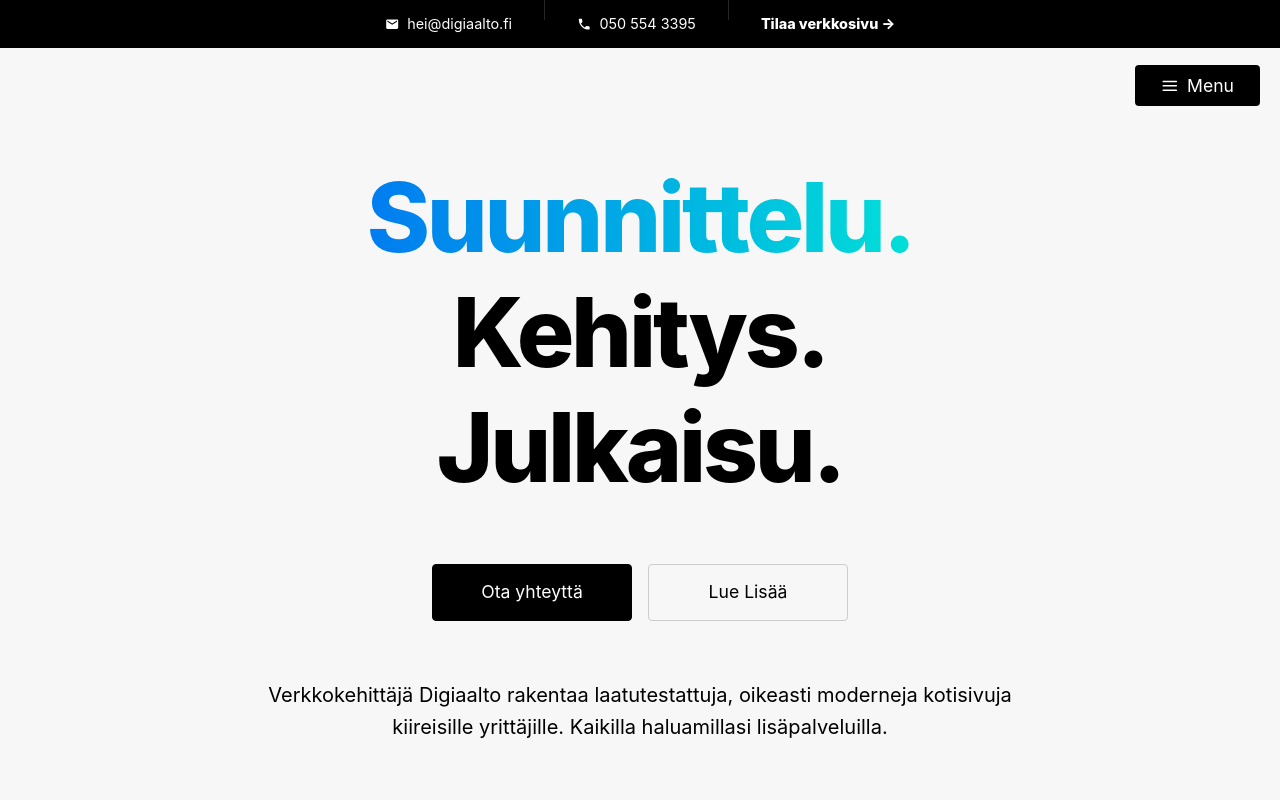
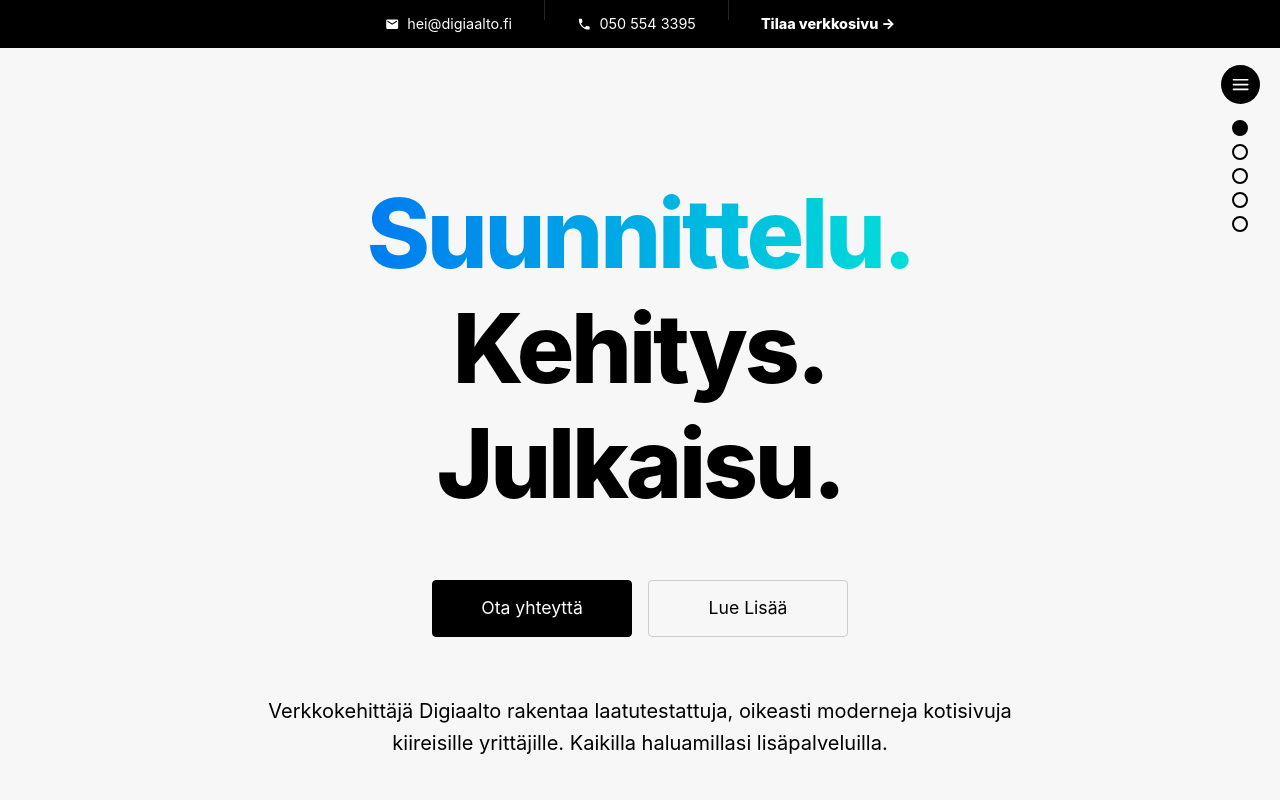
Before and after one commit to digiaalto/etusivu, a Next.js app: page / in a window 1280 px wide. Shown: the top 800 px of the page. Built offline with nearby package versions, Linux system fonts and the light colour scheme; a small style sheet from the web is missing.

Commit message:
Menu ja linkkinimiin muutoksia, bugi korjauksia

```diff
--- a/components/LP_Pricing.js
+++ b/components/LP_Pricing.js
@@ -1,8 +1,9 @@
 import styles from "../styles/LP_Pricing.module.sass"
 
-const LP_Pricing = () => {
+const LP_Pricing = (props) => {
+  const { refs } = props
   return (
-    <section className={styles.section} id="hinnoittelu">
+    <section className={styles.section} id="hinta" ref={refs}>
       <div className={styles.content}>
         <h3 className={styles.header}>
           Yrityssivu avaimet käteen toimituksella kiinteään hintaan 3,200€
--- a/components/LP_Process.js
+++ b/components/LP_Process.js
@@ -2,8 +2,9 @@ import styles from "../styles/LP_Process.module.sass"
 import { useEffect, useState } from "react"
 import { useInView } from "react-intersection-observer"
 
-const LP_Process = () => {
-  const { ref, inView, entry } = useInView()
+const LP_Process = (props) => {
+  const { refs } = props
+  const { ref, inView } = useInView()
   const [initialY, setInitialY] = useState(0)
   const [scrollY, setScrollY] = useState(0)
 
--- a/components/Layout.js
+++ b/components/Layout.js
@@ -1,9 +1,10 @@
 import React, { useState } from "react"
 import Head from "next/head"
+import disableScroll from "disable-scroll"
+
 import Topbar from "./Topbar"
 import NavMenu from "./NavMenu"
 import Footer from "./Footer"
-import disableScroll from "disable-scroll"
 
 const Layout = (props) => {
   const {
@@ -12,26 +13,27 @@ const Layout = (props) => {
     description,
     topbar,
     footerHaastattelu,
+    sectionRefs,
     children,
   } = props
   const [overlayVisible, setOverlayVisible] = useState(false)
+
+  const SEO = {
+    title: title
+      ? `${title} | Digiaalto.fi`
+      : `Verkkosivut yritykselle nopeasti ja helposti | Digiaalto.fi`, // 60 chars.
+    type: type ? type : "website",
+    description: description
+      ? description
+      : `Digiaalto rakentaa laatutestattuja verkkosivuja kiireiselle yrittäjälle uudella tekniikalla. Osta tehokkaat ja optimoidut verkkosivut, saat avaimet käteen.`,
+    image: "https://www.digiaalto.fi/brand/some-image.png",
+  }
 
   const toggleOverlay = () => {
     const newOverlayVisible = !overlayVisible
     if (newOverlayVisible) disableScroll.on()
     else disableScroll.off()
     setOverlayVisible(!overlayVisible)
-  }
-
-  const SEO = {
-    title: title
-      ? `${title} | Digiaalto.fi`
-      : `Verkkosivut yritykselle nopeasti ja helposti | Digiaalto.fi`, // 60
-    type: type ? type : "website",
-    description: description
-      ? description
-      : `Digiaalto rakentaa laatutestattuja verkkosivuja kiireiselle yrittäjälle uudella tekniikalla. Osta tehokkaat ja optimoidut verkkosivut, saat avaimet käteen.`,
-    image: "https://www.digiaalto.fi/brand/some-image.png",
   }
 
   return (
@@ -51,8 +53,12 @@ const Layout = (props) => {
         <meta name="og:image" content={SEO.image} />
       </Head>
       {topbar && <Topbar />}
-      <NavMenu menuOpen={overlayVisible} toggleOverlay={toggleOverlay} />
-      <main style={{ marginTop: "3rem" }}>{children}</main>
+      <NavMenu
+        menuOpen={overlayVisible}
+        toggleOverlay={toggleOverlay}
+        sectionRefs={sectionRefs}
+      />
+      <main>{children}</main>
       <Footer haastattelu={footerHaastattelu} />
     </React.Fragment>
   )
--- a/components/NavMenu.js
+++ b/components/NavMenu.js
@@ -1,25 +1,18 @@
 import styles from "../styles/NavMenu.module.sass"
+import React, { useState, useEffect } from "react"
+import { useRouter } from "next/router"
 import { FiMenu } from "react-icons/fi"
 import { AiOutlineClose } from "react-icons/ai"
-import { useRouter } from "next/router"
 import Overlay from "./utility/Overlay"
-
-/**
- * Navigation Menu for both desktop and mobile.
- *
- * Opens up an dark overlay with smooth animations on click.
- * Overlay closes once user clicks a link or the overlay itself.
- * Overlay also contains a close button for UX.
- */
 
 const links = [
   {
-    text: "Etusivu",
-    href: "/#",
+    text: "Digiaalto lyhyesti",
+    href: "/#digiaalto-lyhyesti",
   },
   {
-    text: "Verkkopalvelu",
-    href: "/#verkkopalvelu",
+    text: "Verkkosivut",
+    href: "/#verkkohankinnan-ratkaisu",
   },
   {
     text: "Laatutesti",
@@ -30,8 +23,8 @@ const links = [
     href: "/#valmistusprosessi",
   },
   {
-    text: "Hinnoittelu",
-    href: "/#hinnoittelu",
+    text: "Hinta",
+    href: "/#hinta",
   },
   {
     text: "Yhteydenotto",
@@ -40,28 +33,122 @@ const links = [
 ]
 
 const NavMenu = (props) => {
-  const { menuOpen, toggleOverlay } = props
+  const { menuOpen, toggleOverlay, sectionRefs } = props
+  const [visibleSection, setVisibleSection] = useState()
+
+  useEffect(() => {
+    if (sectionRefs) {
+      const handleScroll = () => {
+        const scrollPosition = window.scrollY
+
+        const selected = sectionRefs.find(({ ref }) => {
+          const ele = ref.current
+          if (ele) {
+            const { offsetTop, offsetBottom } = getDimensions(ele)
+            return (
+              scrollPosition + 10 >= offsetTop &&
+              scrollPosition <= offsetBottom - 10
+            )
+          }
+        })
+
+        if (selected && selected.section !== visibleSection)
+          setVisibleSection(selected.section)
+        // else if (!selected && visibleSection) setVisibleSection(undefined)
+      }
+
+      handleScroll()
+      window.addEventListener("scroll", handleScroll)
+      return () => {
+        window.removeEventListener("scroll", handleScroll)
+      }
+    }
+  }, [visibleSection])
+
+  function scrollTo(ele) {
+    ele.scrollIntoView({
+      behavior: "smooth",
+      block: "start",
+    })
+  }
+
   return (
-    <>
-      <div className={styles.menu}>
-        <button
-          className={styles.menuButton}
-          onClick={toggleOverlay}
-          type="button"
-        >
-          {menuOpen ? <AiOutlineClose /> : <FiMenu />}
-          Menu
-        </button>
-      </div>
+    <React.Fragment>
+      <MenuContainer>
+        <MenuButton menuOpen={menuOpen} toggleOverlay={toggleOverlay} />
+        <Tracker menuOpen={menuOpen}>
+          {sectionRefs &&
+            sectionRefs.map(({ section, ref, hoverText }) => (
+              <TrackerItem
+                selected={section === visibleSection}
+                hoverText={hoverText}
+                scrollTo={() => scrollTo(ref.current)}
+                key={`section-dot-${section}`}
+              />
+            ))}
+        </Tracker>
+      </MenuContainer>
       <Overlay
         visible={menuOpen}
         children={<LinkList links={links} toggleOverlay={toggleOverlay} />}
       />
-    </>
+    </React.Fragment>
   )
 }
 
+const getDimensions = (ele) => {
+  const { height } = ele.getBoundingClientRect()
+  const offsetTop = ele.offsetTop
+  const offsetBottom = offsetTop + height
+
+  return {
+    height,
+    offsetTop,
+    offsetBottom,
+  }
+}
+
 export default NavMenu
+
+const MenuContainer = (props) => {
+  const { children } = props
+  return <div className={styles.menu}>{children}</div>
+}
+
+const MenuButton = (props) => {
+  const { menuOpen, toggleOverlay } = props
+  return (
+    <button className={styles.menuButton} onClick={toggleOverlay} type="button">
+      {menuOpen ? <AiOutlineClose /> : <FiMenu />}
+    </button>
+  )
+}
+
+const Tracker = (props) => {
+  const { menuOpen, children } = props
+  return (
+    <div
+      className={styles.tracker}
+      style={menuOpen ? { pointerEvents: "none" } : null}
+    >
+      {children}
+    </div>
+  )
+}
+
+const TrackerItem = (props) => {
+  const { selected, hoverText, scrollTo } = props
+  return (
+    <div className={styles.trackerItem}>
+      <div
+        className={`${styles.sectionDot} ${selected ? styles.selected : null}`}
+        onClick={scrollTo}
+      >
+        <span className={styles.hoverText}>{hoverText}</span>
+      </div>
+    </div>
+  )
+}
 
 const LinkList = (props) => {
   const { links, toggleOverlay } = props
@@ -75,7 +162,7 @@ const LinkList = (props) => {
           key={`nav-link-${index}`}
           onClick={(e) => {
             toggleOverlay()
-            router.push(link.href)
+            router.push(link.href).then(() => window.scrollTo(0, 0))
           }}
         >
           {link.text}
--- a/pages/index.js
+++ b/pages/index.js
@@ -1,3 +1,4 @@
+import { useRef } from "react"
 import Layout from "../components/Layout"
 import LP_Hero from "../components/LP_Hero"
 import LP_Problem from "../components/LP_Problem"
@@ -9,16 +10,38 @@ import LP_Pricing from "../components/LP_Pricing"
 import LP_Expect from "../components/LP_Expect"
 
 const IndexPage = () => {
+  const heroRef = useRef(null)
+  const problemRef = useRef(null)
+  const solutionRef = useRef(null)
+  const auditRef = useRef(null)
+  const pricingRef = useRef(null)
+
+  const sectionRefs = [
+    { section: "Hero", hoverText: "Digiaalto lyhyesti", ref: heroRef },
+    {
+      section: "Problem",
+      hoverText: "Verkkohankinnan ongelmia",
+      ref: problemRef,
+    },
+    {
+      section: "Solution",
+      hoverText: "Verkkohankinnan ratkaisu",
+      ref: solutionRef,
+    },
+    { section: "Audit", hoverText: "Googlen laatutesti", ref: auditRef },
+    { section: "Pricing", hoverText: "Hinta", ref: pricingRef },
+  ]
+
   return (
     <div>
-      <Layout topbar footerHaastattelu>
-        <LP_Hero />
-        <LP_Problem />
-        <LP_Solution />
+      <Layout topbar={true} footerHaastattelu={true} sectionRefs={sectionRefs}>
+        <LP_Hero refs={heroRef} />
+        <LP_Problem refs={problemRef} />
+        <LP_Solution refs={solutionRef} />
         <LP_TrackInfographic />
-        <LP_Audit />
+        <LP_Audit refs={auditRef} />
         <LP_Process />
-        <LP_Pricing />
+        <LP_Pricing refs={pricingRef} />
         <LP_Expect />
       </Layout>
     </div>
--- a/styles/LP_Hero.module.sass
+++ b/styles/LP_Hero.module.sass
@@ -4,7 +4,7 @@ $laptopWidth: 50rem
 $desktopWidth: 60rem
 $fadeSpeed: 2.1s
 
-// Aniations.
+// Keyframes and animations.
 @keyframes fader
 	0%
 		opacity: 0
@@ -43,7 +43,7 @@ $fadeSpeed: 2.1s
 .content
 	display: block
 	color: map-get($colors, textDark)
-	margin-top: 2rem
+	margin-top: 3rem + $infobarHeight
 
 // Headers.
 .salesPitch
--- a/styles/NavMenu.module.sass
+++ b/styles/NavMenu.module.sass
@@ -1,37 +1,77 @@
 @import "_partials"
 
-// Button stuff.
+// Layout.
 .menu
   z-index: 99999
   position: fixed
-  top: 65px
-  right: 20px
+  top: 60px
+  right: 10px
+  direction: rtl
 
+// Button stuff.
 .menuButton
-  padding: 0.5rem 1.5rem
   display: inline-flex
   align-items: center
-  font-size: 1.1rem
+  padding: 0.5rem
   border: 2px solid transparent
-  border-radius: 4px
+  border-radius: 9999px
+  font-size: 1.2rem
   color: #fff
   background-color: map-get($colors, textDark)
   cursor: pointer
+  user-select: none
   transition: all 0.2s ease
-  user-select: none
-
   &:hover
     background-color: #fff
     color: map-get($colors, textDark)
     border: 2px solid map-get($colors, textDark)
-
   &:focus
     border: 2px solid map-get($colors, secondary)
     outline: none
 
-  svg
-    margin-right: 8px
+// Tracker stuff.
+.tracker
+  display: flex
+  flex-direction: column
+  gap: 0.5rem
+.trackerItem
+  position: relative
+  display: flex
+  align-items: center
+  justify-content: center
+  top: 1rem
+  gap: 0.5rem
+.sectionDot
+  display: flex
+  align-items: center
+  height: 1rem
+  width: 1rem
+  border: 2px solid map-get($colors, textDark)
+  border-radius: 9999px
+  cursor: pointer
+  user-select: none
+  &:hover
+    .hoverText
+      display: block !important
+.selected
+  background-color: map-get($colors, primary)
+.hoverText
+  display: none
+  padding: 0.5rem 1rem
+  margin-right: 1.5rem
+  color: #fff
+  background-color: #000
+  border-radius: 20px
+  white-space: nowrap
+  font-size: 0.9rem
+  user-select: none
+  animation: fadeIn 0.33s 1
 
+@keyframes fadeIn
+  0%
+    opacity: 0
+  100%
+    opacity: 1
 // Navigation links.
 .linkList
   display: flex
@@ -40,16 +80,18 @@
   gap: 1.2em
   margin: 0
   padding: 0
-
 .linkAnchor
   color: #fff
   font-weight: 200
   font-size: 2rem
   line-height: 1
-
   &:hover
     color: map-get($colors, secondary)
 
-@media (min-width: map-get($bp, tablet))
+// Media queries.
+@include tablet
+  .menu
+    top: 65px
+    right: 20px
   .linkAnchor
     font-size: 3.1rem
```
Also changed, not shown: components/LP_Audit.js (+7 -2 lines), components/LP_Hero.js (+4 -3 lines), components/LP_Problem.js (+8 -2 lines), components/LP_Solution.js (+7 -2 lines), styles/Topbar.module.sass (+14 -16 lines).
